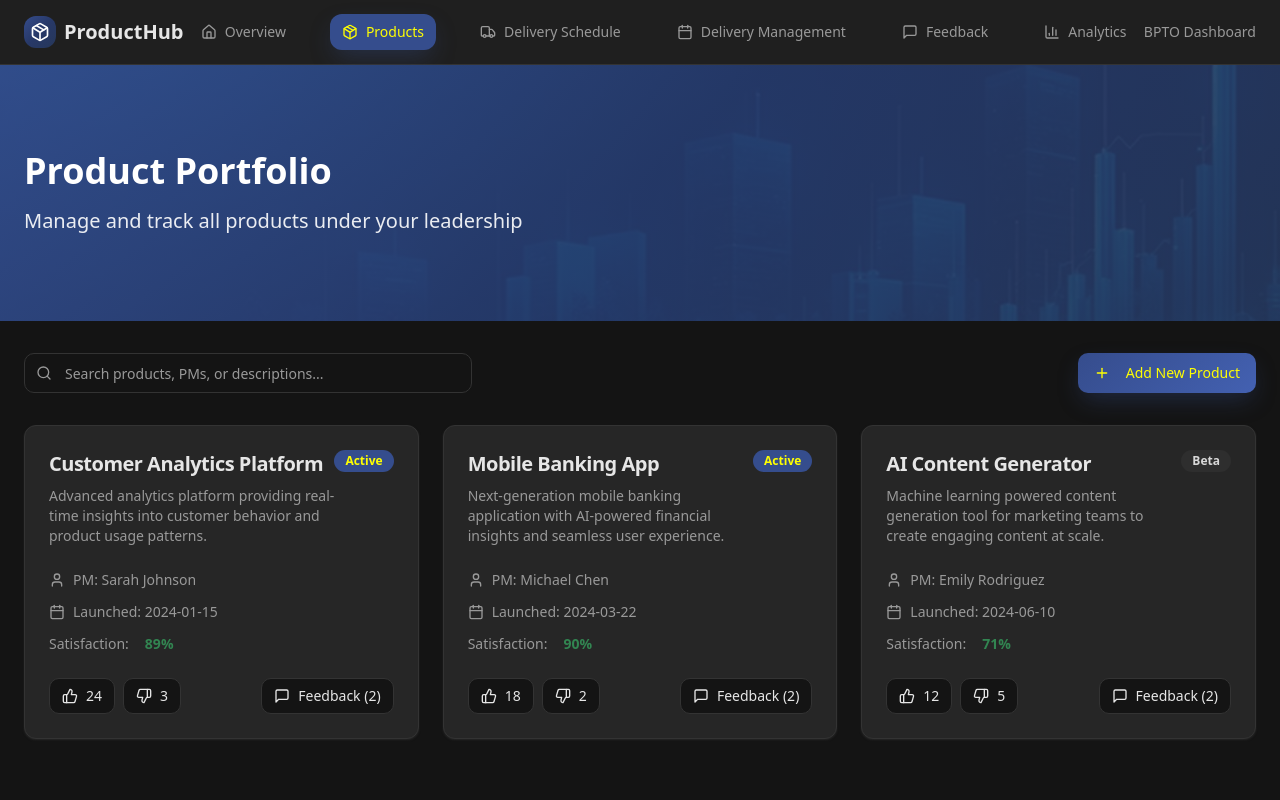
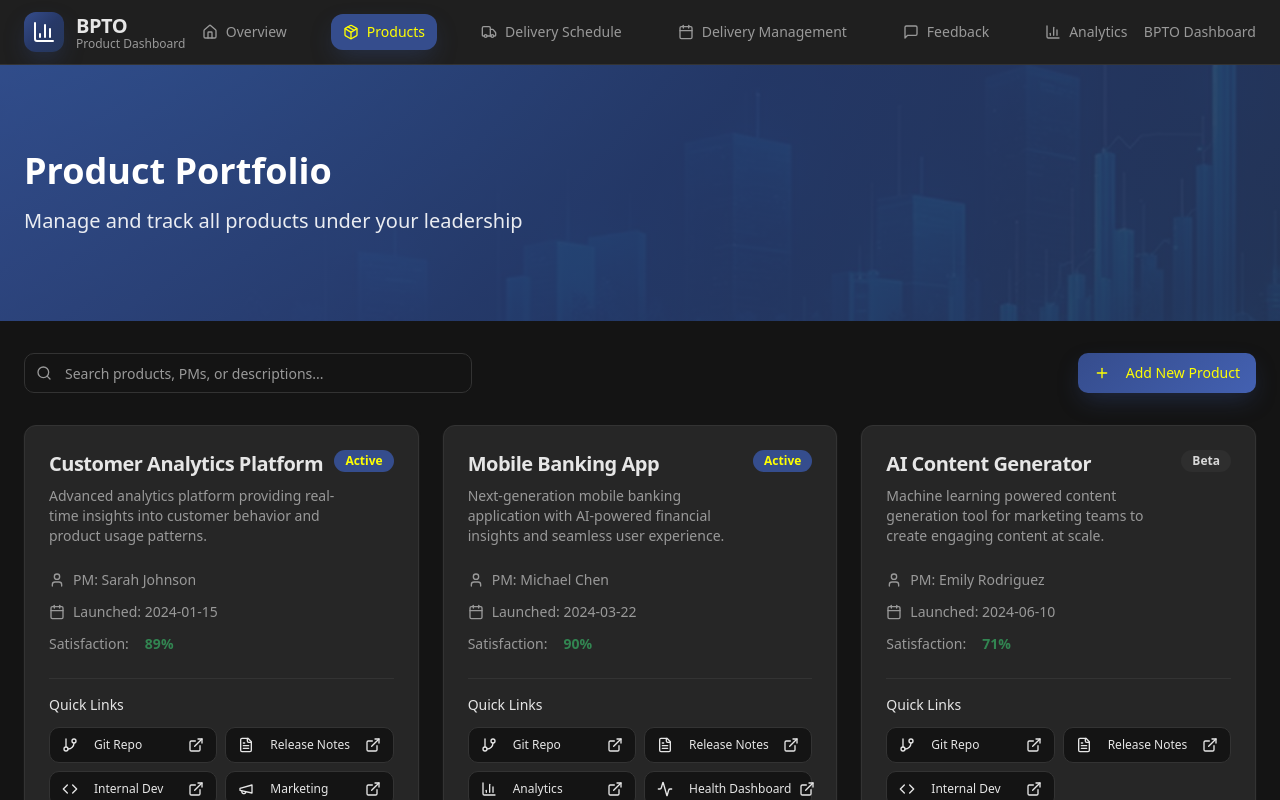
Before and after one commit to tanjameson/cpo-vision-board, a React (Vite) app: page /products in a window 1280 px wide. Shown: the top 800 px of the page. Built offline with nearby package versions, Linux system fonts and the light colour scheme.

Commit message:
Add product links and logo customization

```diff
--- a/src/components/Navigation.tsx
+++ b/src/components/Navigation.tsx
@@ -43,13 +43,18 @@ export const Navigation = () => {
       <div className="max-w-7xl mx-auto px-6">
         <div className="flex items-center justify-between h-16">
           <div className="flex items-center">
-            <Link to="/" className="flex items-center space-x-2">
-              <div className="w-8 h-8 gradient-hero rounded-lg flex items-center justify-center">
-                <Package className="h-5 w-5 text-white" />
+            <Link to="/" className="flex items-center space-x-3">
+              <div className="w-10 h-10 gradient-hero rounded-xl flex items-center justify-center shadow-primary">
+                <BarChart3 className="h-6 w-6 text-white" />
               </div>
-              <span className="text-xl font-bold text-card-foreground">
-                ProductHub
-              </span>
+              <div className="flex flex-col">
+                <span className="text-xl font-bold text-card-foreground tracking-tight">
+                  BPTO
+                </span>
+                <span className="text-xs text-muted-foreground -mt-1">
+                  Product Dashboard
+                </span>
+              </div>
             </Link>
           </div>
 
--- a/src/components/ProductCard.tsx
+++ b/src/components/ProductCard.tsx
@@ -5,7 +5,7 @@ import { Card, CardContent, CardDescription, CardFooter, CardHeader, CardTitle }
 import { Badge } from "@/components/ui/badge";
 import { Textarea } from "@/components/ui/textarea";
 import { Input } from "@/components/ui/input";
-import { ThumbsUp, ThumbsDown, MessageSquare, User, Calendar, Clock, Eye } from "lucide-react";
+import { ThumbsUp, ThumbsDown, MessageSquare, User, Calendar, GitBranch, FileText, Code, Megaphone, BarChart3, Activity, ExternalLink } from "lucide-react";
 import { toast } from "sonner";
 
 export interface Product {
@@ -22,6 +22,14 @@ export interface Product {
     nextRelease: string;
     features: string[];
     estimatedDate: string;
+  };
+  links?: {
+    gitRepo?: string;
+    releaseNotes?: string;
+    internalDev?: string;
+    marketing?: string;
+    analytics?: string;
+    healthDashboard?: string;
   };
 }
 
@@ -115,6 +123,98 @@ export const ProductCard = ({ product, onVote, onFeedback }: ProductCardProps) =
             </div>
           </div>
         )}
+        {/* Quick Links Section */}
+        {product.links && (
+          <div className="mt-6 pt-4 border-t border-card-border">
+            <h4 className="text-sm font-medium text-card-foreground mb-3">Quick Links</h4>
+            <div className="grid grid-cols-2 gap-2">
+              {product.links.gitRepo && (
+                <Button
+                  variant="outline"
+                  size="sm"
+                  asChild
+                  className="justify-start text-xs"
+                >
+                  <a href={product.links.gitRepo} target="_blank" rel="noopener noreferrer">
+                    <GitBranch className="h-3.5 w-3.5 mr-2" />
+                    Git Repo
+                    <ExternalLink className="h-3 w-3 ml-auto" />
+                  </a>
+                </Button>
+              )}
+              {product.links.releaseNotes && (
+                <Button
+                  variant="outline"
+                  size="sm"
+                  asChild
+                  className="justify-start text-xs"
+                >
+                  <a href={product.links.releaseNotes} target="_blank" rel="noopener noreferrer">
+                    <FileText className="h-3.5 w-3.5 mr-2" />
+                    Release Notes
+                    <ExternalLink className="h-3 w-3 ml-auto" />
+                  </a>
+                </Button>
+              )}
+              {product.links.internalDev && (
+                <Button
+                  variant="outline"
+                  size="sm"
+                  asChild
+                  className="justify-start text-xs"
+                >
+                  <a href={product.links.internalDev} target="_blank" rel="noopener noreferrer">
+                    <Code className="h-3.5 w-3.5 mr-2" />
+                    Internal Dev
+                    <ExternalLink className="h-3 w-3 ml-auto" />
+                  </a>
+                </Button>
+              )}
+              {product.links.marketing && (
+                <Button
+                  variant="outline"
+                  size="sm"
+                  asChild
+                  className="justify-start text-xs"
+                >
+                  <a href={product.links.marketing} target="_blank" rel="noopener noreferrer">
+                    <Megaphone className="h-3.5 w-3.5 mr-2" />
+                    Marketing
+                    <ExternalLink className="h-3 w-3 ml-auto" />
+                  </a>
+                </Button>
+              )}
+              {product.links.analytics && (
+                <Button
+                  variant="outline"
+                  size="sm"
+                  asChild
+                  className="justify-start text-xs"
+                >
+                  <a href={product.links.analytics} target="_blank" rel="noopener noreferrer">
+                    <BarChart3 className="h-3.5 w-3.5 mr-2" />
+                    Analytics
+                    <ExternalLink className="h-3 w-3 ml-auto" />
+                  </a>
+                </Button>
+              )}
+              {product.links.healthDashboard && (
+                <Button
+                  variant="outline"
+                  size="sm"
+                  asChild
+                  className="justify-start text-xs"
+                >
+                  <a href={product.links.healthDashboard} target="_blank" rel="noopener noreferrer">
+                    <Activity className="h-3.5 w-3.5 mr-2" />
+                    Health Dashboard
+                    <ExternalLink className="h-3 w-3 ml-auto" />
+                  </a>
+                </Button>
+              )}
+            </div>
+          </div>
+        )}
       </CardContent>
 
       <CardFooter className="flex gap-2">
--- a/src/pages/Products.tsx
+++ b/src/pages/Products.tsx
@@ -23,6 +23,14 @@ const initialProducts: Product[] = [
       nextRelease: "v2.1.0",
       features: ["Mobile app", "Advanced filtering", "Real-time alerts"],
       estimatedDate: "2024-04-15"
+    },
+    links: {
+      gitRepo: "https://gitlab.com/analytics-platform",
+      releaseNotes: "https://docs.example.com/analytics/releases",
+      internalDev: "https://dev.example.com/analytics",
+      marketing: "https://marketing.example.com/analytics",
+      analytics: "https://analytics.example.com/dashboard",
+      healthDashboard: "https://health.example.com/analytics"
     }
   },
   {
@@ -39,6 +47,12 @@ const initialProducts: Product[] = [
       nextRelease: "v1.5.0",
       features: ["Biometric login", "Investment tracking", "Bill pay automation"],
       estimatedDate: "2024-05-01"
+    },
+    links: {
+      gitRepo: "https://gitlab.com/mobile-banking",
+      releaseNotes: "https://docs.example.com/banking/releases",
+      analytics: "https://analytics.example.com/banking",
+      healthDashboard: "https://health.example.com/banking"
     }
   },
   {
@@ -50,7 +64,12 @@ const initialProducts: Product[] = [
     upvotes: 12,
     downvotes: 5,
     feedback: ["Still needs refinement", "Good concept"],
-    status: "Beta"
+    status: "Beta",
+    links: {
+      gitRepo: "https://gitlab.com/ai-content-gen",
+      releaseNotes: "https://docs.example.com/ai-gen/releases",
+      internalDev: "https://dev.example.com/ai-gen"
+    }
   }
 ];
 
```
